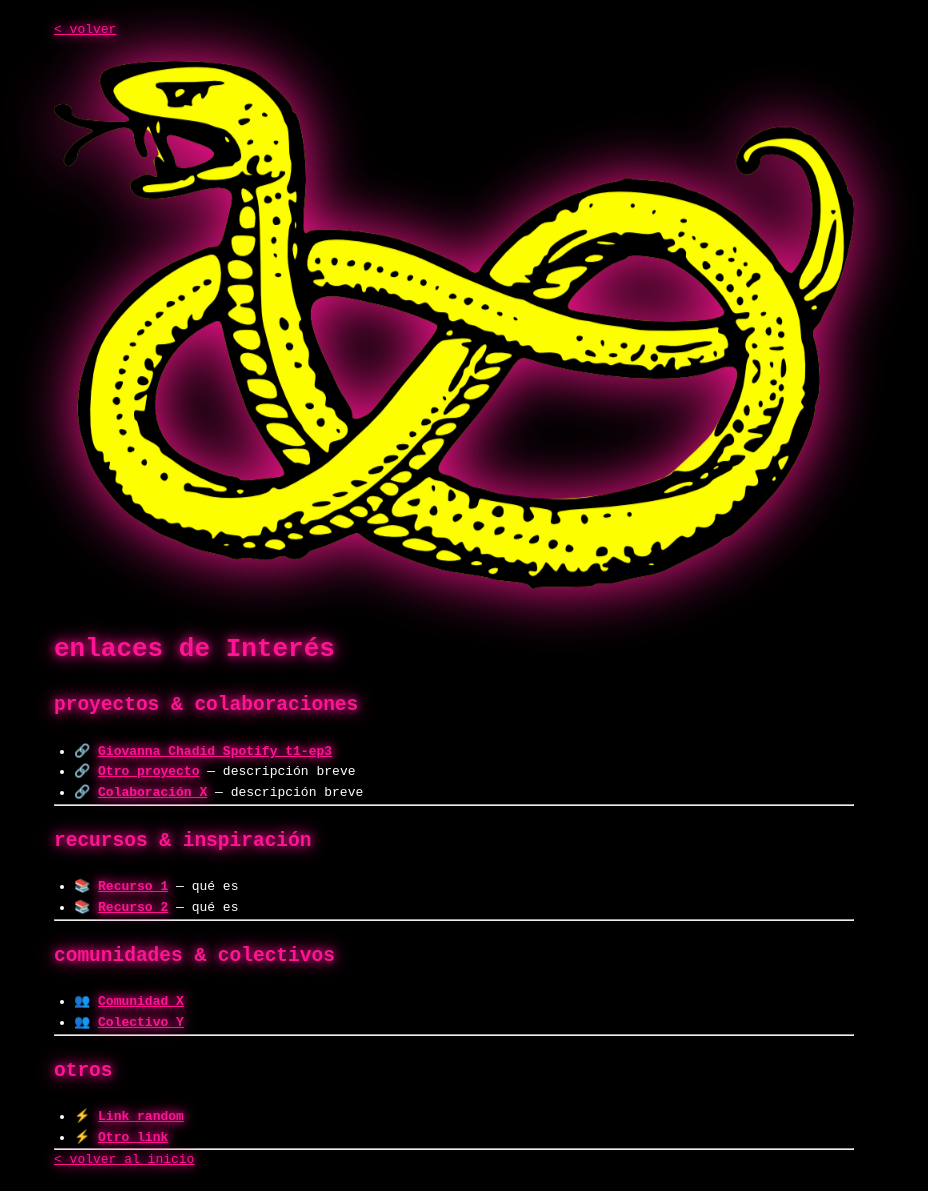
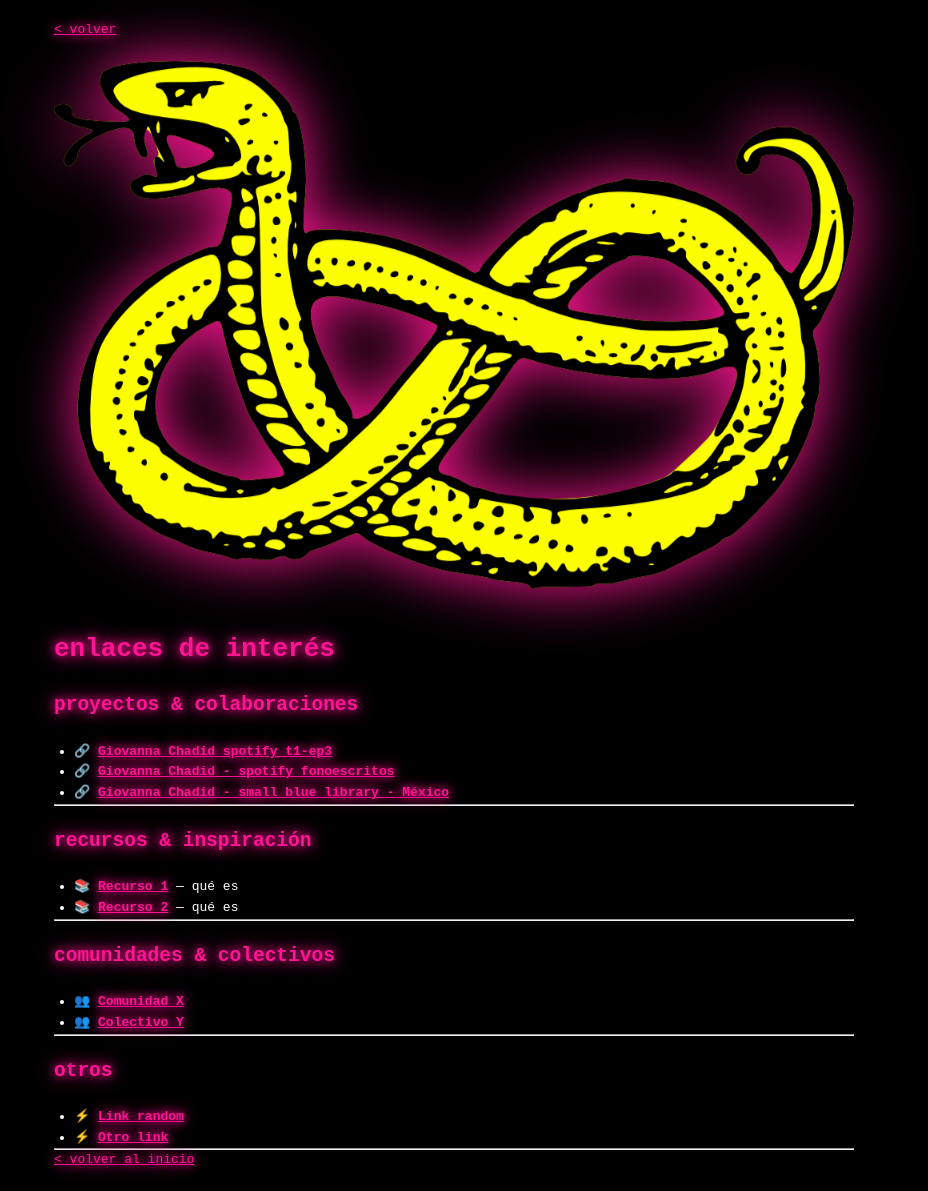
Before and after one commit to medusahra/medusahra.github.io, a Jekyll site: the page built from enlaces.md, in a window 1280 px wide. Shown: the whole page, without its empty margins (186-1114 px from the left). Built offline with Jekyll 4.4.1, drawn with Linux system fonts in a browser that asks for light colours.

Commit message:
Update enlaces.md

```diff
--- a/enlaces.md
+++ b/enlaces.md
@@ -7,13 +7,13 @@ title: "enlaces de interés"
 
 <img src="/assets/Malware Medusa Banner Dark Army(1).png" alt="Malware Medusa Banner" style="max-width: 100%; display: block; margin: 30px auto; filter: drop-shadow(0 0 30px #ff1493);">
 
-# enlaces de Interés
+# enlaces de interés
 
 ## proyectos & colaboraciones
 
-- 🔗 **[Giovanna Chadid Spotify t1-ep3](https://open.spotify.com/episode/0uytTOumP2Wn1w28y9jw3E?si=uu7dJu4pTmyrt2TLOms5yw)**
-- 🔗 **[Otro proyecto](URL)** — descripción breve
-- 🔗 **[Colaboración X](URL)** — descripción breve
+- 🔗 **[Giovanna Chadid spotify t1-ep3](https://open.spotify.com/episode/0uytTOumP2Wn1w28y9jw3E?si=uu7dJu4pTmyrt2TLOms5yw)**
+- 🔗 **[Giovanna Chadid - spotify fonoescritos](https://open.spotify.com/episode/0uytTOumP2Wn1w28y9jw3E?si=uu7dJu4pTmyrt2TLOms5yw)**
+- 🔗 **[Giovanna Chadid - small blue library -  México](https://smallbluelibrary.wordpress.com/2021/04/11/poesia-en-voz-de-sus-autoras-giovanna-chadid/)**
 
 ---
 
```
